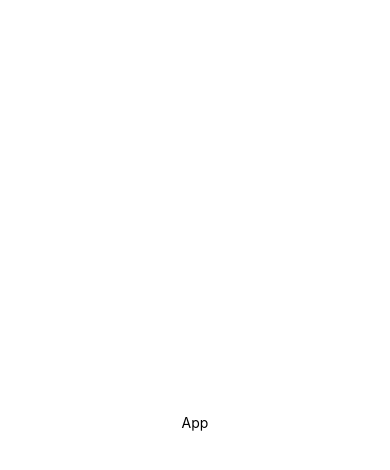
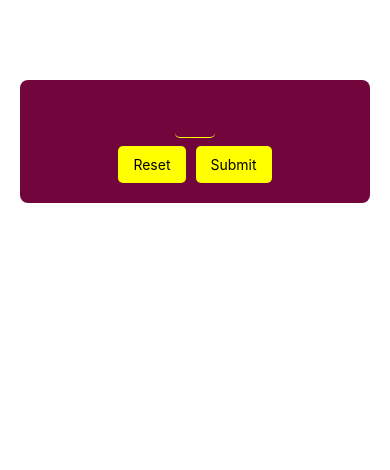
Before and after one commit to BajraYeJoon/native-project, a React Native app: screen / in a window 390 px wide. Shown: the top 470 px of the page. Built offline with nearby package versions, Linux system fonts and the light colour scheme.

Commit message:
more native

```diff
--- a/App.tsx
+++ b/App.tsx
@@ -1,18 +1,8 @@
 import { StyleSheet, Text, View } from "react-native";
+import StartGameScreen from "./screens/GuessScreens/StartGameScreen";
 
 export default function App() {
-  return (
-    <View style={styles.screen}>
-      <Text>App</Text>
-    </View>
-  );
+  return <StartGameScreen />;
 }
 
-const styles = StyleSheet.create({
-  screen: {
-    flex: 1,
-    backgroundColor: "#fff",
-    alignItems: "center",
-    justifyContent: "center",
-  },
-});
+const styles = StyleSheet.create({});
--- /dev/null
+++ b/guessComponents/CustomButton.tsx
@@ -0,0 +1,37 @@
+import { View, Text, Pressable, StyleSheet } from "react-native";
+
+interface ButtonProps {
+  label: string;
+  touched: () => void;
+}
+
+export const CustomButtons = ({ label, touched }: ButtonProps) => {
+  return (
+    <View style={styles.buttonContainer}>
+      <Pressable
+        onPress={touched}
+        android_ripple={{
+          color: "hsla(0, 0%, 100%, 0.8)",
+        }}
+        style={styles.innerContainer}
+      >
+        <Text>{label}</Text>
+      </Pressable>
+    </View>
+  );
+};
+
+const styles = StyleSheet.create({
+  buttonContainer: {
+    borderRadius: 5,
+    marginBottom: 10,
+    overflow: "hidden",
+  },
+
+  innerContainer: {
+    paddingHorizontal: 15,
+    backgroundColor: "yellow",
+    paddingVertical: 10,
+    elevation: 8,
+  },
+});
--- /dev/null
+++ b/screens/GuessScreens/StartGameScreen.tsx
@@ -0,0 +1,74 @@
+import { StyleSheet, TextInput, View, Text, Alert } from "react-native";
+import { CustomButtons } from "../../guessComponents/CustomButton";
+import { useState } from "react";
+
+const StartGameScreen = () => {
+  const [value, setValue] = useState("");
+
+  const numberHandler = (enteredValue: string) => {
+    setValue(enteredValue);
+  };
+
+  const reset = () => {
+    setValue("");
+  };
+  const confirmInputHandler = () => {
+    const chosenNumber = parseInt(value);
+
+    if (isNaN(chosenNumber) || chosenNumber <= 0 || chosenNumber > 99) {
+      Alert.alert("Invalid Number", "Number has to be between 1 and 99", [
+        { text: "Okay", style: "destructive", onPress: reset },
+      ]);
+    }
+  };
+
+  return (
+    <View style={styles.screen}>
+      <TextInput
+        style={styles.input}
+        maxLength={3}
+        keyboardType="number-pad"
+        autoCapitalize="none"
+        autoCorrect={false}
+        onChangeText={numberHandler}
+      />
+
+      <View style={styles.button}>
+        <CustomButtons label="Reset" touched={reset} />
+        <CustomButtons label="Submit" touched={confirmInputHandler} />
+      </View>
+    </View>
+  );
+};
+
+export default StartGameScreen;
+
+const styles = StyleSheet.create({
+  screen: {
+    justifyContent: "center",
+    alignItems: "center",
+    backgroundColor: "#72063c",
+    padding: 10,
+    marginHorizontal: 20,
+    borderRadius: 8,
+    elevation: 8,
+    marginTop: 80,
+  },
+
+  input: {
+    borderBottomWidth: 1,
+    marginVertical: 8,
+    height: 40,
+    fontSize: 30,
+    borderBottomColor: "yellow",
+    borderRadius: 5,
+    color: "yellow",
+    width: 40,
+    textAlign: "center",
+  },
+
+  button: {
+    flexDirection: "row",
+    gap: 10,
+  },
+});
```
Also changed, not shown: screens/GuessScreens/GameOver.tsx (added), screens/GuessScreens/GameScreen.tsx (added).
